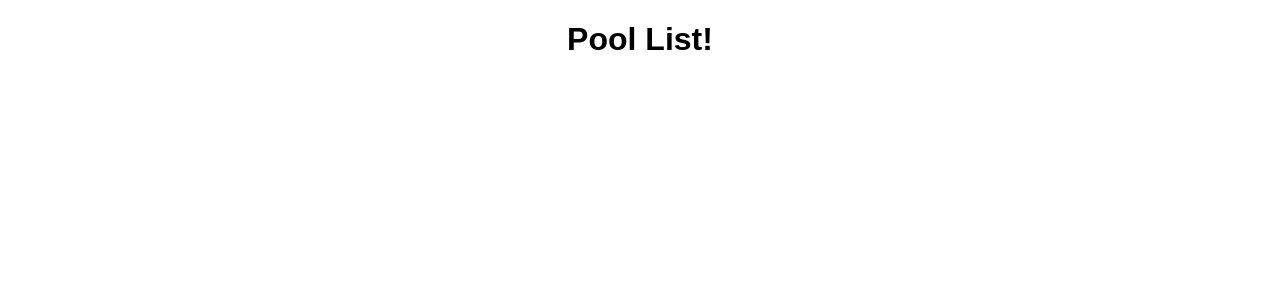
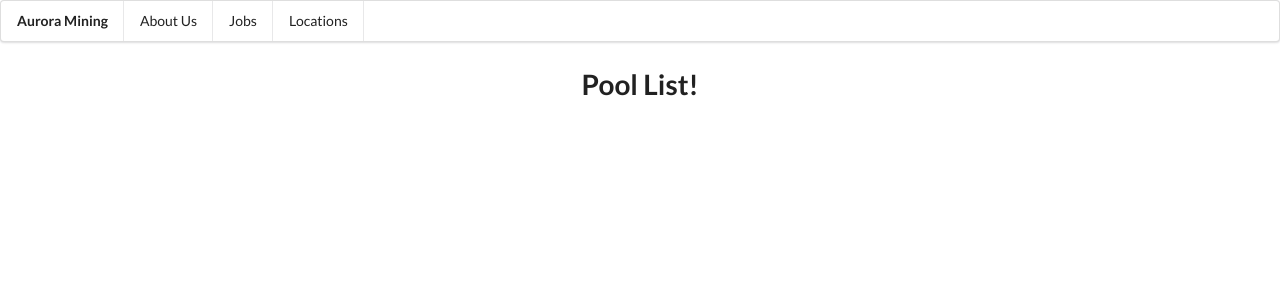
Before and after one commit to t0m3k/aurora-mining, a React (Create React App) app in the folder frontend/: page / in a window 1280 px wide. Shown: the top 300 px of the page. Built offline with nearby package versions, Linux system fonts and the light colour scheme; no server answers.

Commit message:
Add basic API read from flypool

```diff
--- a/frontend/public/index.html
+++ b/frontend/public/index.html
@@ -4,6 +4,12 @@
     <meta charset="utf-8">
     <meta name="viewport" content="width=device-width, initial-scale=1, shrink-to-fit=no">
     <meta name="theme-color" content="#000000">
+    <script
+      src="https://code.jquery.com/jquery-3.2.1.min.js"
+      integrity="sha256-hwg4gsxgFZhOsEEamdOYGBf13FyQuiTwlAQgxVSNgt4="
+      crossorigin="anonymous"></script>
+      <link rel="stylesheet" href="https://cdnjs.cloudflare.com/ajax/libs/semantic-ui/2.2.13/semantic.min.css" />
+      <script src="https://cdnjs.cloudflare.com/ajax/libs/semantic-ui/2.2.13/semantic.min.js"></script>
     <!--
       manifest.json provides metadata used when your web app is added to the
       homescreen on Android. See https://developers.google.com/web/fundamentals/engage-and-retain/web-app-manifest/
--- a/frontend/src/App.js
+++ b/frontend/src/App.js
@@ -1,11 +1,14 @@
 import React, { Component } from 'react';
 import PoolList from './PoolList';
+import Header from './Header'
 import './App.css';
 
 class App extends Component {
   render() {
     return (
       <div className="App">
+        <Header />
+
         <PoolList />
 
       </div>
--- /dev/null
+++ b/frontend/src/Header.js
@@ -0,0 +1,24 @@
+import React, {Component} from 'react';
+
+class PoolList extends Component {
+    render(){
+        return (
+            <div className="ui menu">
+                <div className="header item">
+                    Aurora Mining
+                </div>
+                <a className="item">
+                    About Us
+                </a>
+                <a className="item">
+                    Jobs
+                </a>
+                <a className="item">
+                    Locations
+                </a>
+            </div>
+        )
+    }
+}
+
+export default PoolList;
--- a/frontend/src/PoolList.js
+++ b/frontend/src/PoolList.js
@@ -1,6 +1,18 @@
 import React, {Component} from 'react';
+import * as Pools from './PoolsController';
 
 class PoolList extends Component {
+
+    componentWillMount(){
+        this.loadPools();
+    }
+
+    async loadPools(){
+        let pools = await Pools.getFlypool("t1brFCzBzEBt11pSXRB5KXAzWkrs5HYZryB");
+        console.log(pools);
+        this.setState({pools});
+    }
+
     render(){
         return (
             <h1>Pool List!</h1>
--- /dev/null
+++ b/frontend/src/PoolsController.js
@@ -0,0 +1,17 @@
+export async function getFlypool(address) {
+    return fetch(`https://api-zcash.flypool.org/miner/${ address }/currentStats`)
+    .then(resp => {
+      if(!resp.ok) {
+        if(resp.status >=400 && resp.status < 500) {
+          return resp.json().then(data => {
+            let err = {errorMessage: data.message};
+            throw err;
+          })
+        } else {
+          let err = {errorMessage: 'Please try again later, server is not responding'};
+          throw err;
+        }
+      }
+      return resp.json();
+   });
+}
```
Also changed, not shown: frontend/src/config/flypool.js (added).
